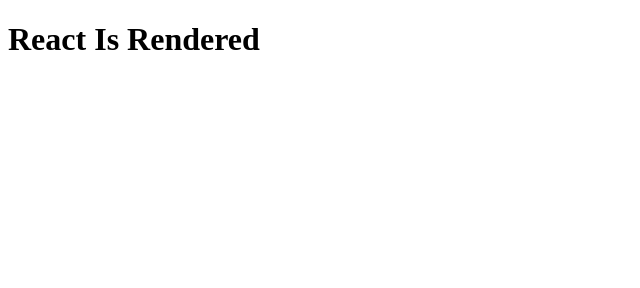
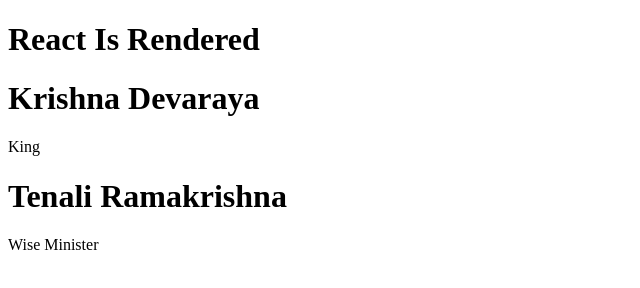
Before and after one commit to adigakarthik/pure-react, a plain HTML site: page index.html in a window 1280 px wide. Shown: the whole page, without its empty margins (0-640 px from the left). Drawn offline with nearby package versions, Linux system fonts and the light colour scheme.

Commit message:
Adding fn components

```diff
--- a/index.html
+++ b/index.html
@@ -10,9 +10,17 @@
     <script src="https://unpkg.com/react@18.0.0-rc.0/umd/react.development.js"></script>
     <script src="https://unpkg.com/react-dom@18.0.0-rc.0/umd/react-dom.development.js"></script>
     <script>
+      const Person = (props) =>{
+        return React.createElement('div',{},[
+          React.createElement('h1',{},props.name),
+          React.createElement('p',{},props.occupation),
+        ]);
+      }
       const App = () => {
         return React.createElement("div", {}, [
           React.createElement("h1", { className: "title" },"React Is Rendered"),
+          React.createElement(Person,{name: 'Krishna Devaraya', occupation:'King'}),
+          React.createElement(Person,{name: 'Tenali Ramakrishna', occupation:'Wise Minister'}),
         ]);
       };
       ReactDOM.render(React.createElement(App), document.getElementById("root"))
```
